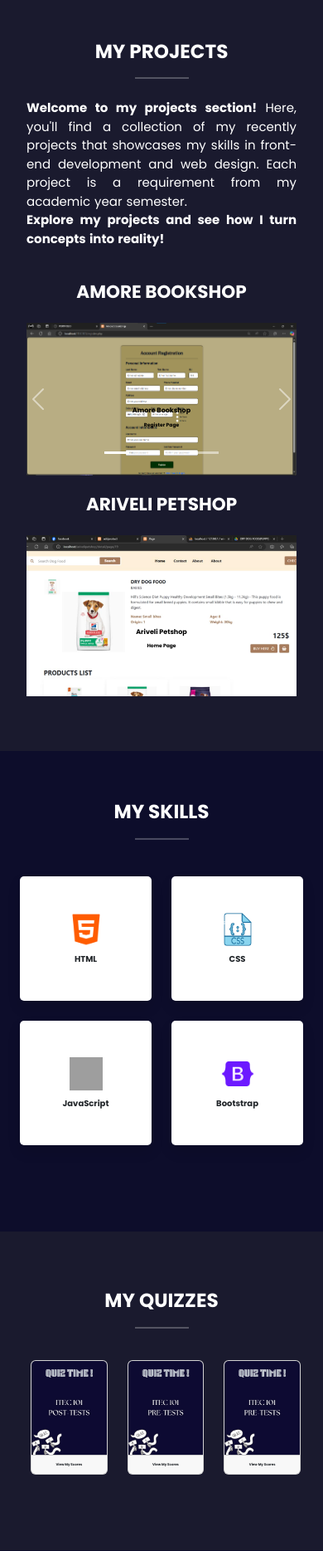
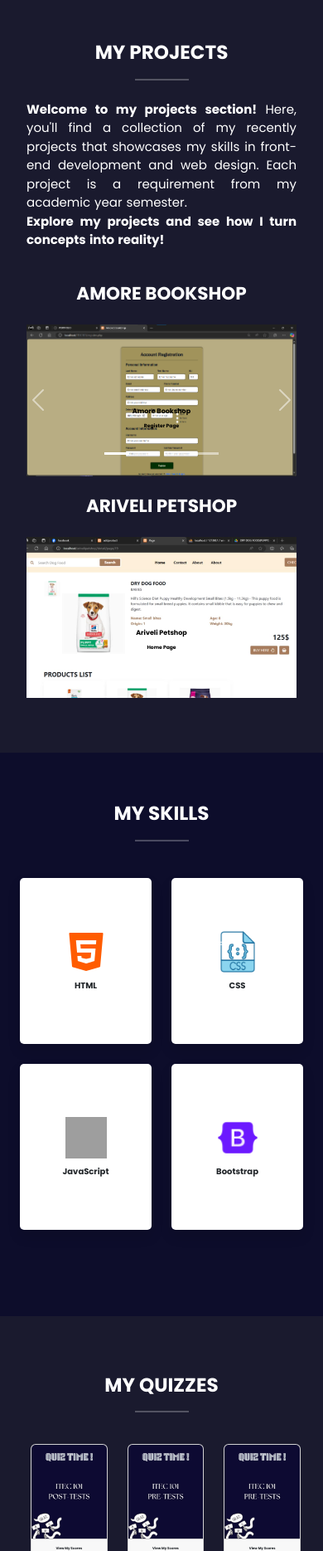
Before and after one commit to sachiicxz/WebPortfolio, a PHP site: page / in a window 390 px wide. Shown: the part 2696-4565 px from the top of the page at 83% size. Run offline with PHP 8.4, Linux system fonts and the light colour scheme; grey boxes are pictures that could not be loaded.

Commit message:
last na to

```diff
--- a/css/main.css
+++ b/css/main.css
@@ -556,7 +556,7 @@
 }
 
 /* Large screens: 769px and up (desktops) */
-@media (min-width: 769px) {
+@media (min-width: 320px) {
     .skill-icon {
         width: 50px;
         height: 50px;
@@ -752,11 +752,6 @@
         margin: 0 auto;
     }
 
-    .list-text span {
-        width: 20%;
-        font-size: 5px;
-    }
-
     .button {
         width: 100%;
         margin-left: 0;
--- a/index.html
+++ b/index.html
@@ -307,7 +307,7 @@
                 <!-- Bootstrap Carousel with Labels -->
                 <div id="projectCarousel" class="carousel slide animate__animated animate__fadeInLeft"
                     data-bs-ride="carousel">
-                    <div class="carousel-indicators">
+                    <div class="carousel-indicators text-black">
                         <button type="button" data-bs-target="#projectCarousel" data-bs-slide-to="0" class="active"
                             aria-current="true" aria-label="Project 1"></button>
                         <button type="button" data-bs-target="#projectCarousel" data-bs-slide-to="1"
@@ -532,7 +532,7 @@
 
             <div class="card-container">
                 <div class="row">
-                    <div class="col-4 col-md-4 mb-3">
+                    <div class="col-4 col-md-4">
                         <div class="card">
                             <a href="quiz-post-test.html"><img src="quizzes/1.png" class="card-img-top"
                                     alt="post-test"></a>
@@ -541,7 +541,7 @@
 
                     </div>
 
-                    <div class="col-4 col-md-4 mb-3">
+                    <div class="col-4 col-md-4">
                         <div class="card">
                             <a href="quiz-pre-test.html"><img src="quizzes/2.png" class="card-img-top"
                                     alt="pre-test"></a>
@@ -549,7 +549,7 @@
                         </div>
                     </div>
 
-                    <div class="col-4 col-md-4 mb-3">
+                    <div class="col-4 col-md-4">
                         <div class="card">
                             <a href="quiz-pre-test.html"><img src="quizzes/2.png" class="card-img-top"
                                     alt="pre-test"></a>
```
